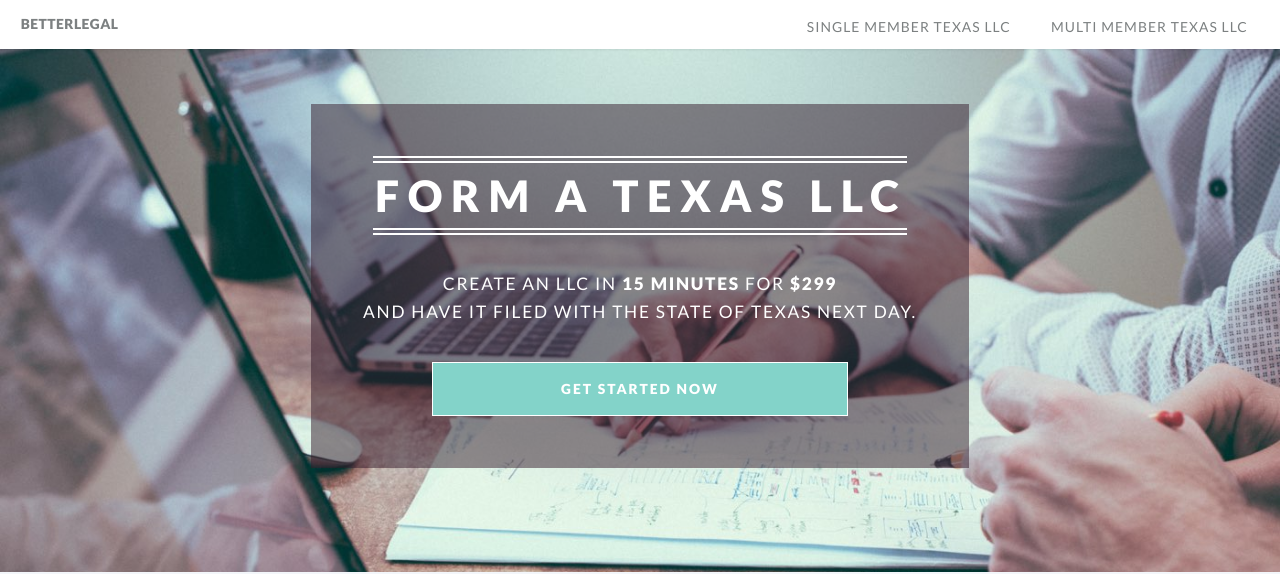
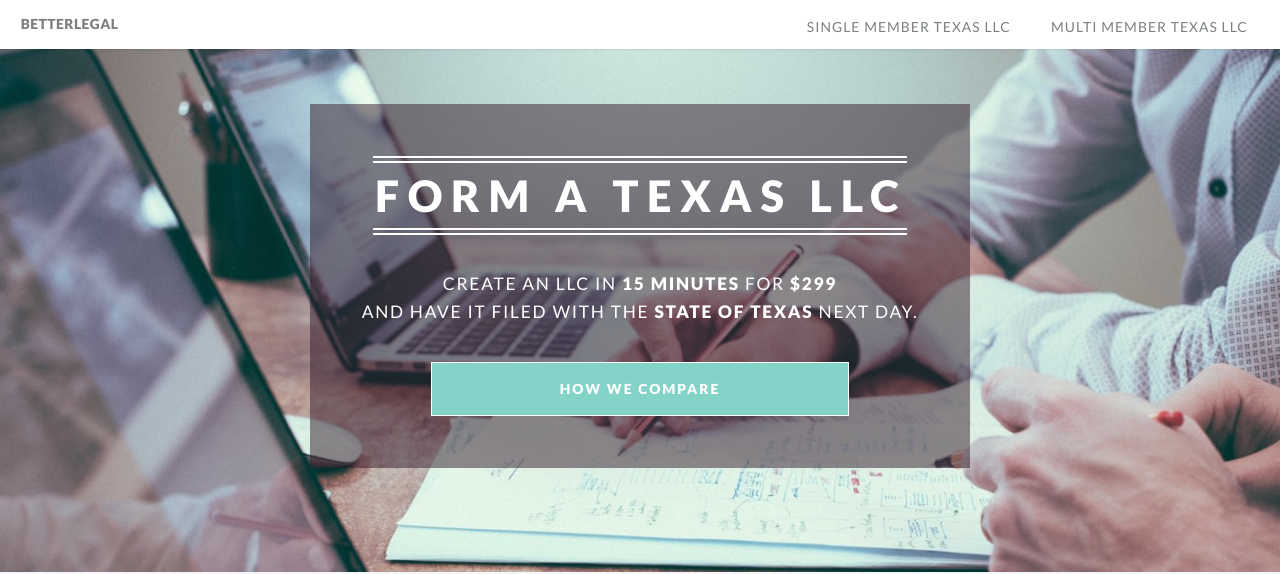
Before and after one commit to poseidonimaging/betterlegal-archive, a Jekyll site: the page built from index.html, in a window 1280 px wide and 900 px high. Shown: the top 574 px of the window. Built offline with Jekyll 4.4.1, drawn with Linux system fonts in a browser that asks for light colours.

Commit message:
Change up Hero

```diff
--- a/_includes/banner.html
+++ b/_includes/banner.html
@@ -14,10 +14,10 @@
         </header>
         <p>Create an LLC in <strong>15 minutes</strong> for <strong>$299</strong>
         <br />
-        and have it filed with the State of Texas next day.
+        and have it filed with the <strong>State of Texas</strong> next day.
         <footer>
             <ul class="buttons vertical">
-                <li><a href="#main" class="button fit scrolly">Get Started Now</a></li>
+                <li><a href="#main" class="button fit scrolly">How We Compare</a></li>
             </ul>
         </footer>
 
```
